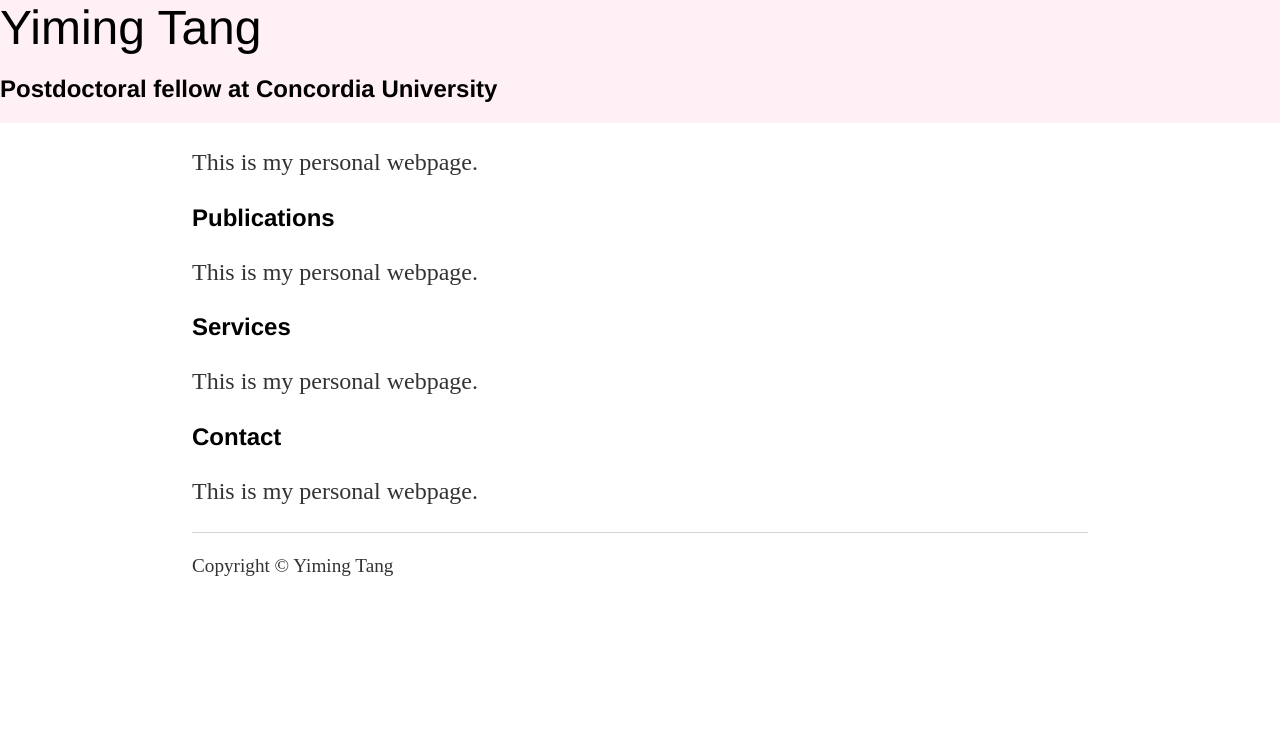
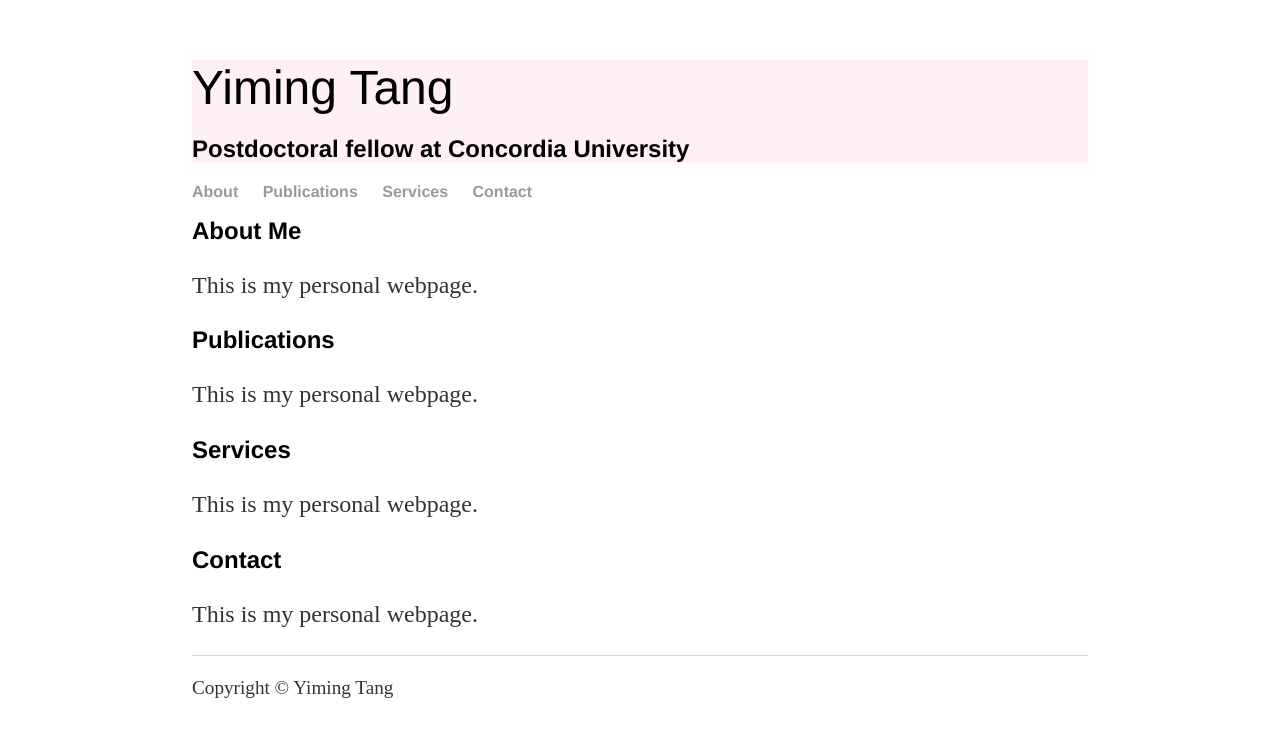
Before and after one commit to yiming-tang-cs/yiming-tang-cs.github.io, a Jekyll site: the page built from index.html, in a window 1280 px wide. Shown: the top 737 px of the page. Built offline with Jekyll 4.4.1, drawn with Linux system fonts in a browser that asks for light colours.

Commit message:
Update main.css

```diff
--- a/css/main.css
+++ b/css/main.css
@@ -26,12 +26,10 @@
 }
 
 .title{
-    position: fixed;
-    width: 100%;
-    left: 0;
-    top: 0;
     background: rgb(255,240,245);
-    z-index: 10;
+    background-size: cover;
+    background-repeat: no-repeat;
+    background-position: center center;
 }
 
 h1 {
```
